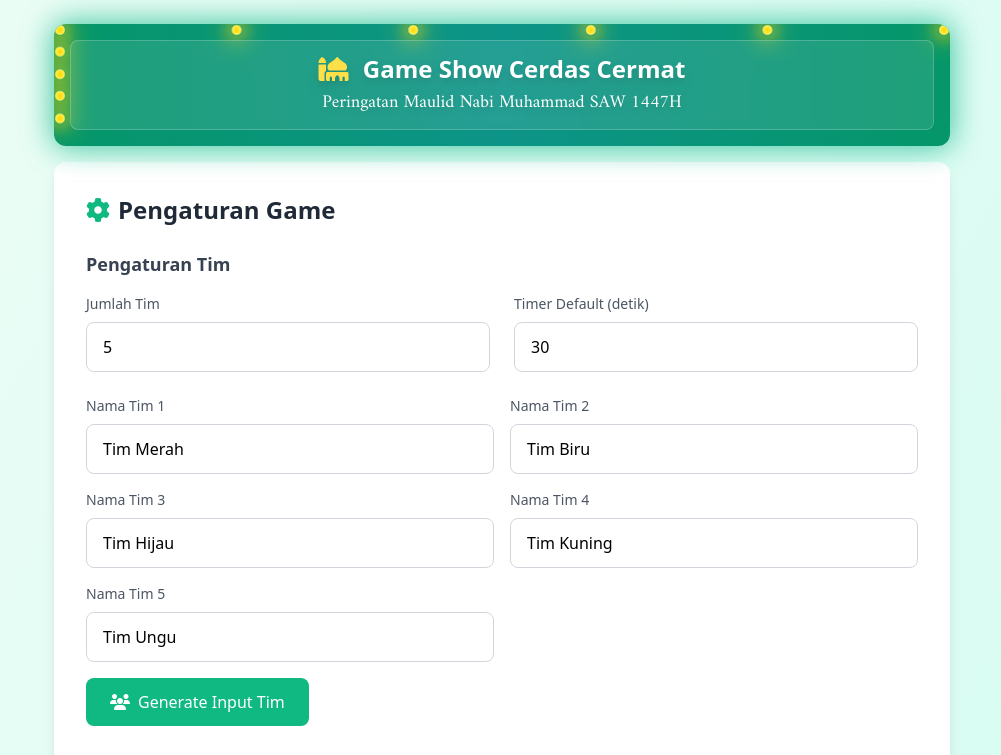
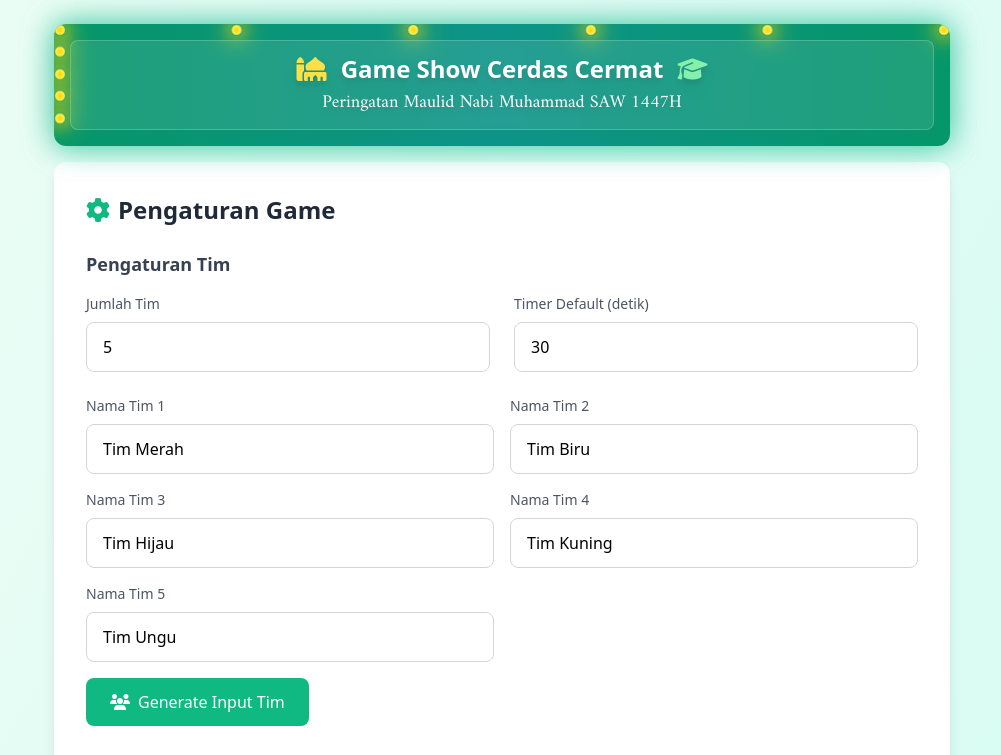
Before and after one commit to minskw/mpi, a plain HTML site: page maulid.html in a window 1280 px wide. Shown: the top 755 px of the page, without its empty margins (138-1139 px from the left). Drawn offline with nearby package versions, Linux system fonts and the light colour scheme; some packages are replaced by stand-ins of ours; a script that the page names is missing.

Commit message:
Update maulid.html

```diff
--- a/maulid.html
+++ b/maulid.html
@@ -217,6 +217,7 @@
                 <h1 class="text-2xl font-bold text-white mb-1 drop-shadow-lg">
                     <i class="fas fa-mosque text-yellow-300 mr-2 text-2xl"></i>
                     Game Show Cerdas Cermat
+                    <i class="fas fa-graduation-cap text-green-300 ml-2 text-2xl"></i>
                 </h1>
                 <p class="text-white text-lg arabic-text drop-shadow-md">Peringatan Maulid Nabi Muhammad SAW 1447H</p>
             </div>
```
